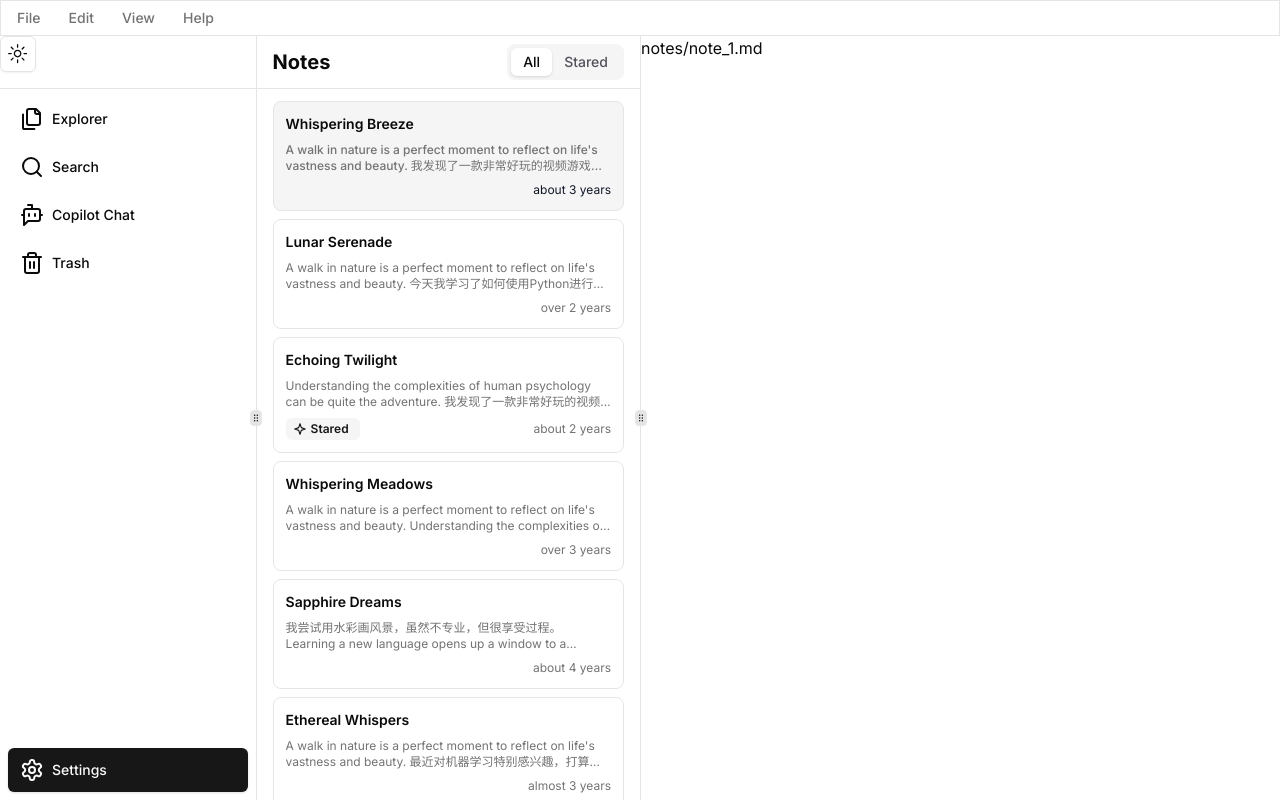
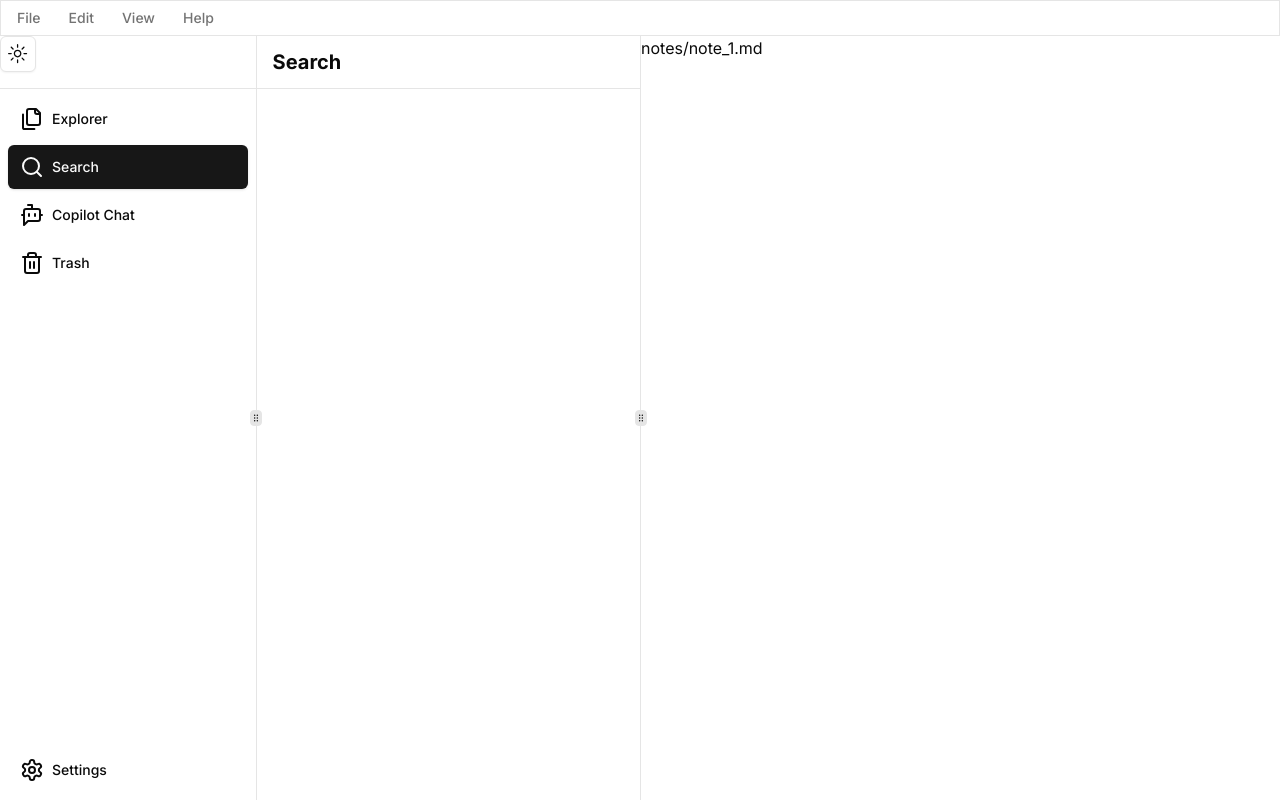
Before and after one commit to Paxxs/Evo-Note, a Next.js app: page /dashboard in a window 1280 px wide. Both pictures are taken after a click on the link "Search". Built offline with nearby package versions, Linux system fonts and the light colour scheme.

Commit message:
feat: Update EvoEditor component to include new views and functionality

```diff
--- a/src/components/evo-note/evo-editor.tsx
+++ b/src/components/evo-note/evo-editor.tsx
@@ -25,11 +25,17 @@ import { TabsContent } from "@radix-ui/react-tabs";
 import { Item } from "@radix-ui/react-menubar";
 import { ModeToggle } from "./theme-toggle";
 import { useNote } from "./useNote";
-import { NoteList } from "./note-list";
+import { NoteList } from "./views/note-list";
+import SideBarSearch from "./views/sidebar-search";
+import SideBarAI from "./views/sidebar-copilot";
+import SidebarTrash from "./views/sidebar-trash";
 
 interface EvoEditorProps {
   defaultLayout?: number[];
 }
+
+// TabsValue: Define the type for the tabs value
+type TabsValue = "notes" | "search" | "copilot" | "trash" | "preference";
 
 export default function EvoEditor({
   defaultLayout = [20, 30, 50],
@@ -38,6 +44,8 @@ export default function EvoEditor({
   const [isFileCollapsible, setIsFileCollapsible] = useState(false);
   const NavResizablePanelRef = useRef<ImperativePanelHandle>(null);
   const [selectedNote] = useNote();
+
+  const [tabsValue, setTabsValue] = useState<TabsValue>("notes");
 
   return (
     <>
@@ -215,7 +223,9 @@ export default function EvoEditor({
               </div>
               <Separator />
               <Nav
+                onClick={(keyValue) => setTabsValue(keyValue as TabsValue)}
                 isCollapsed={isCollapsed}
+                keyValue={tabsValue}
                 links={[
                   {
                     title: "Explorer",
@@ -258,6 +268,7 @@ export default function EvoEditor({
             <Nav
               className="mt-auto"
               isCollapsed={isCollapsed}
+              keyValue={tabsValue}
               links={[
                 {
                   title: "Settings",
@@ -265,6 +276,7 @@ export default function EvoEditor({
                   icon: Settings,
                   variant: "ghost",
                   herf: "/dashboard/preference",
+                  keyValue: "settings",
                 },
               ]}
             />
@@ -275,13 +287,23 @@ export default function EvoEditor({
             collapsible={isFileCollapsible}
             defaultSize={defaultLayout[1]}
           >
-            <Tabs defaultValue="notes">
+            <Tabs
+              defaultValue="notes"
+              value={tabsValue}
+              onValueChange={(value) => setTabsValue(value as TabsValue)}
+            >
               <TabsContent value="notes">
                 <NoteList files={testFilesData} />
               </TabsContent>
-              <TabsContent value="search"></TabsContent>
-              <TabsContent value="copilot"></TabsContent>
-              <TabsContent value="trash"></TabsContent>
+              <TabsContent value="search">
+                <SideBarSearch />
+              </TabsContent>
+              <TabsContent value="copilot">
+                <SideBarAI />
+              </TabsContent>
+              <TabsContent value="trash">
+                <SidebarTrash />
+              </TabsContent>
             </Tabs>
           </ResizablePanel>
           <ResizableHandle
--- a/src/components/evo-note/ui/nav.tsx
+++ b/src/components/evo-note/ui/nav.tsx
@@ -20,12 +20,19 @@ interface NavProps {
     icon: LucideIcon;
     variant: "default" | "ghost";
     herf?: string;
-    keyValue?: string; // 用来确定选中状态
+    keyValue: string; // 用来确定选中状态
   }[];
   className?: string;
   keyValue?: string; // 选中状态显示
+  onClick?: (keyValue: string) => void;
 }
-export function Nav({ isCollapsed, links, keyValue, className }: NavProps) {
+export function Nav({
+  isCollapsed,
+  links,
+  keyValue,
+  className,
+  onClick,
+}: NavProps) {
   return (
     <div
       data-collapsed={isCollapsed}
@@ -54,6 +61,7 @@ export function Nav({ isCollapsed, links, keyValue, className }: NavProps) {
                         link.variant === "default" &&
                           "dark:bg-muted dark:text-muted-foreground dark:hover:bg-muted dark:hover:text-white"
                       )}
+                      onClick={() => onClick && onClick(link.keyValue)}
                     >
                       <link.icon className="h-6 w-6" />
                       <span className="sr-only">{link.title}</span>
@@ -74,6 +82,7 @@ export function Nav({ isCollapsed, links, keyValue, className }: NavProps) {
                         keyValue === link.keyValue &&
                           "dark:bg-muted dark:text-white dark:hover:bg-muted dark:hover:text-white"
                       )}
+                      onClick={() => onClick && onClick(link.keyValue)}
                     >
                       <link.icon className="mr-2 h-6 w-6" />
                       {link.title}
--- /dev/null
+++ b/src/components/evo-note/ui/sider-bar-title.tsx
@@ -0,0 +1,19 @@
+import { Separator } from "@/components/ui/separator";
+
+export default function SideBarTitle({
+  title,
+  children,
+}: {
+  title: string;
+  children?: React.ReactNode;
+}) {
+  return (
+    <>
+      <div className="flex px-4 py-2 items-center h-[52px]">
+        <h1 className="text-xl font-bold">{title}</h1>
+        {children}
+      </div>
+      <Separator />
+    </>
+  );
+}
--- a/src/components/evo-note/note-list.tsx
+++ b/src/components/evo-note/views/note-list.tsx
@@ -1,12 +1,12 @@
 import { Separator } from "@/components/ui/separator";
 import { Tabs, TabsContent, TabsList, TabsTrigger } from "@/components/ui/tabs";
-import { FileList, NoteItemType } from "./ui/file-list";
+import { FileList, NoteItemType } from "../ui/file-list";
+import SideBarTitle from "../ui/sider-bar-title";
 
 export function NoteList({ files }: { files: NoteItemType[] }) {
   return (
     <Tabs defaultValue="all">
-      <div className="flex px-4 py-2 items-center h-[52px]">
-        <h1 className="text-xl font-bold">Notes</h1>
+      <SideBarTitle title="Notes">
         <TabsList className="ml-auto">
           <TabsTrigger
             value="all"
@@ -21,8 +21,7 @@ export function NoteList({ files }: { files: NoteItemType[] }) {
             Stared
           </TabsTrigger>
         </TabsList>
-      </div>
-      <Separator />
+      </SideBarTitle>
       <div className="h-3 "></div>
       <TabsContent value="all" className="m-0">
         <FileList files={files} />
--- /dev/null
+++ b/src/components/evo-note/views/sidebar-copilot.tsx
@@ -0,0 +1,9 @@
+import SideBarTitle from "../ui/sider-bar-title";
+
+export default function SideBarAI() {
+  return (
+    <>
+      <SideBarTitle title="Copilot Chat"></SideBarTitle>
+    </>
+  );
+}
--- /dev/null
+++ b/src/components/evo-note/views/sidebar-search.tsx
@@ -0,0 +1,9 @@
+import SideBarTitle from "../ui/sider-bar-title";
+
+export default function SideBarSearch() {
+  return (
+    <>
+      <SideBarTitle title="Search"></SideBarTitle>
+    </>
+  );
+}
--- /dev/null
+++ b/src/components/evo-note/views/sidebar-trash.tsx
@@ -0,0 +1,9 @@
+import SideBarTitle from "../ui/sider-bar-title";
+
+export default function SidebarTrash() {
+  return (
+    <>
+      <SideBarTitle title="Trash"></SideBarTitle>
+    </>
+  );
+}
```
